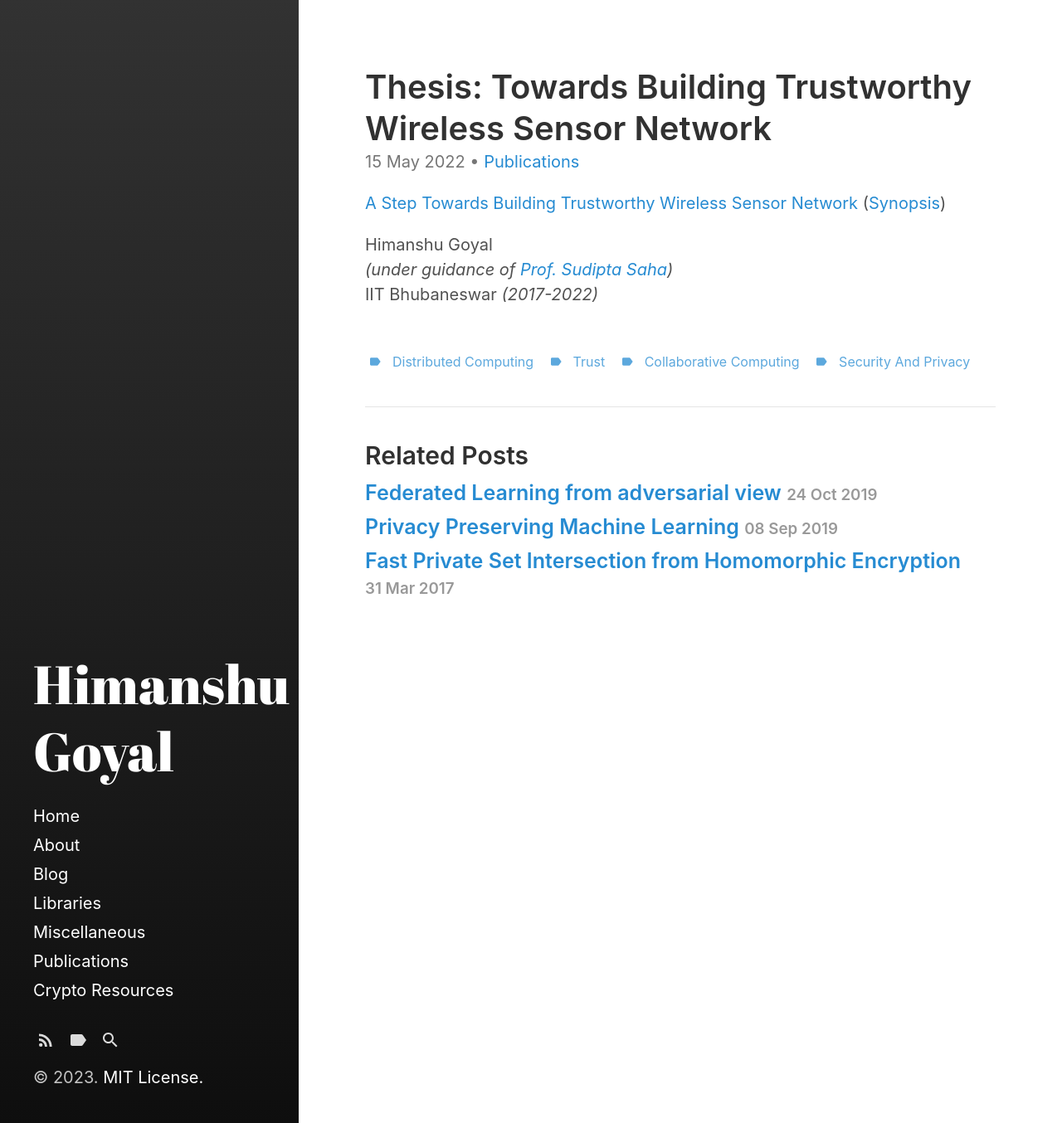
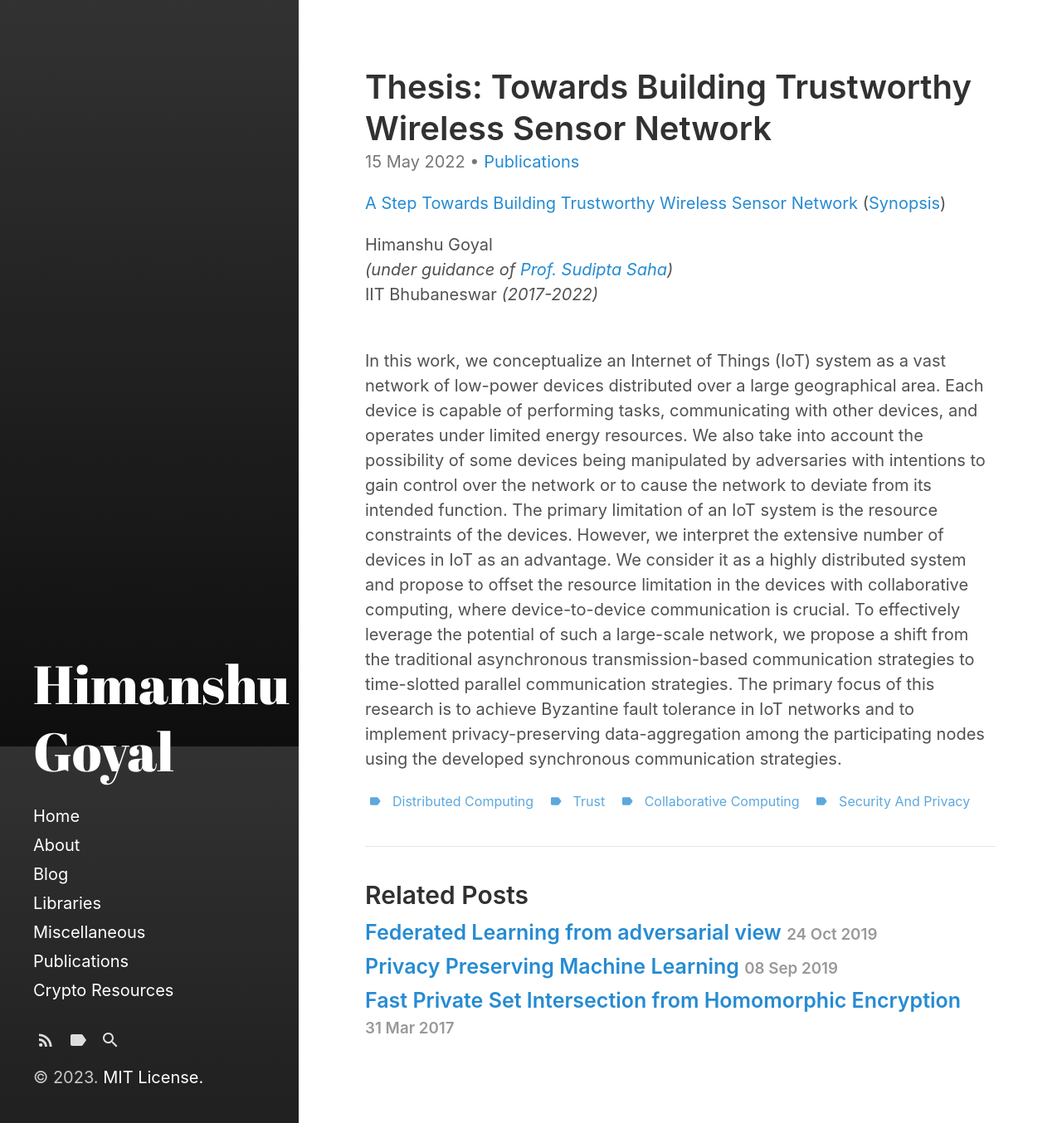
Before and after one commit to move47/goyal_himanshu.github.io, a Jekyll site: the page built from _posts/2022-05-15-Thesis.md, in a window 1280 px wide and 1354 px high. Shown: the whole window at 83% size. Built offline with Jekyll 4.4.1, drawn with Linux system fonts in a browser that asks for light colours.

Commit message:
added thesis overview

```diff
--- a/_posts/2022-05-15-Thesis.md
+++ b/_posts/2022-05-15-Thesis.md
@@ -23,6 +23,14 @@
 <br>
 <br>
 
+In this work, we conceptualize an Internet of Things (IoT) system as a vast network of
+low-power devices distributed over a large geographical area. Each device is capable of performing tasks,
+communicating with other devices, and operates under limited energy resources. We also take into account
+the possibility of some devices being manipulated by adversaries with intentions to gain control over the network or to cause the network to deviate from its intended function. The primary
+limitation of an IoT system is the resource constraints of the devices. However, we interpret the extensive number of devices in IoT as an advantage. We consider it as a highly distributed system and propose to offset the resource limitation in the devices with collaborative computing, where device-to-device communication is crucial. To effectively leverage the potential of such a large-scale network, we propose a shift from the traditional asynchronous transmission-based communication strategies to time-slotted parallel communication strategies. The primary focus of this research is to achieve Byzantine fault tolerance in IoT networks and to implement privacy-preserving data-aggregation among the participating nodes using the developed synchronous communication strategies.
+
+
+
 
 
 <!-- Hao Chen and Kim Laine and Peter Rindal ~ <a href="https://eprint.iacr.org/2017/299">eprint/2017/299</a> ~ <a href="https://acmccs.github.io/papers/">CCS'17</a>
```
